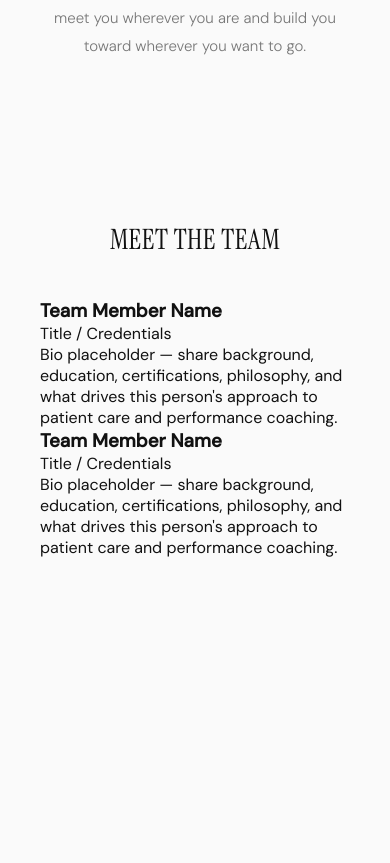
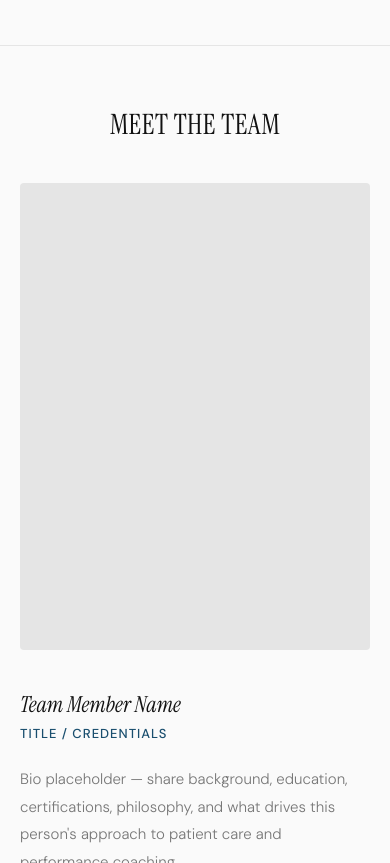
Before and after one commit to bseaholm4-hub/movewell, a plain HTML site: page about.html in a window 390 px wide. Shown: the part 1137-2000 px from the top of the page. Before the commit the page ends 1775 px from the top, so only its background shows below. Drawn offline with nearby package versions, Linux system fonts and the light colour scheme.

Commit message:
Complete About page styling and structure

```diff
--- a/css/styles.css
+++ b/css/styles.css
@@ -558,4 +558,77 @@
 
 /* ─── TEAM SECTION ─── */
 .team-section {
-  bord
+  border-top: 1px solid var(--gray-200);
+}
+
+.team-bio {
+  display: flex;
+  gap: 48px;
+  align-items: flex-start;
+  max-width: 960px;
+  margin: 0 auto 64px;
+}
+.team-bio:last-child {
+  margin-bottom: 0;
+}
+
+.team-bio-img {
+  flex: 0 0 360px;
+  aspect-ratio: 3 / 4;
+  background: var(--gray-200);
+  border-radius: 4px;
+}
+
+.team-bio-text {
+  flex: 1;
+  padding-top: 8px;
+}
+
+.team-bio-name {
+  font-family: var(--serif);
+  font-size: clamp(22px, 2vw, 30px);
+  font-weight: 400;
+  font-style: italic;
+  color: var(--black);
+  margin-bottom: 6px;
+}
+
+.team-bio-role {
+  font-family: var(--sans);
+  font-size: 13px;
+  font-weight: 500;
+  letter-spacing: 1px;
+  text-transform: uppercase;
+  color: #194e6e;
+  margin-bottom: 24px;
+}
+
+.team-bio-body {
+  font-family: var(--sans);
+  font-size: 15px;
+  font-weight: 300;
+  line-height: 1.85;
+  color: var(--gray-500);
+}
+
+/* ─── RESPONSIVE ─── */
+@media (max-width: 768px) {
+  nav { padding: 0 20px; }
+  .nav-left { gap: 20px; }
+  .nav-left a { font-size: 12px; }
+  .search-bar span { display: none; }
+  .hero-text { padding: 0 28px 32px; }
+  section { padding: 60px 20px; }
+  .approach-grid { grid-template-columns: repeat(2, 1fr); }
+  .approach-link { margin-bottom: 32px; }
+  .testimonial-card { flex: 0 0 calc(50% - 10px); min-width: 260px; }
+  .location-map { height: 360px; }
+  .team-bio { flex-direction: column; gap: 32px; }
+  .team-bio-img { flex: none; width: 100%; max-width: 400px; }
+}
+
+@media (max-width: 480px) {
+  .nav-left a:nth-child(n+3) { display: none; }
+  .approach-grid { grid-template-columns: 1fr; }
+  .testimonial-card { flex: 0 0 85%; min-width: 0; }
+}
```
Also changed, not shown: index.html (+1 -0 lines).
